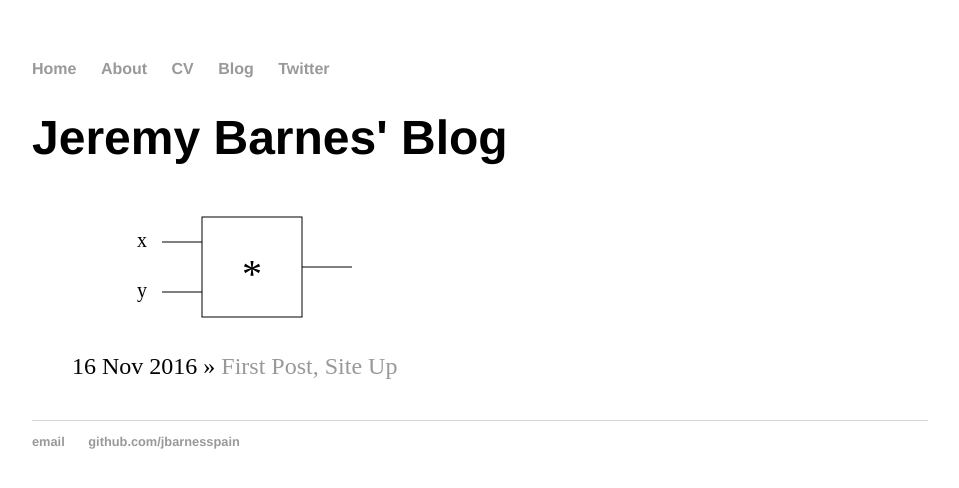
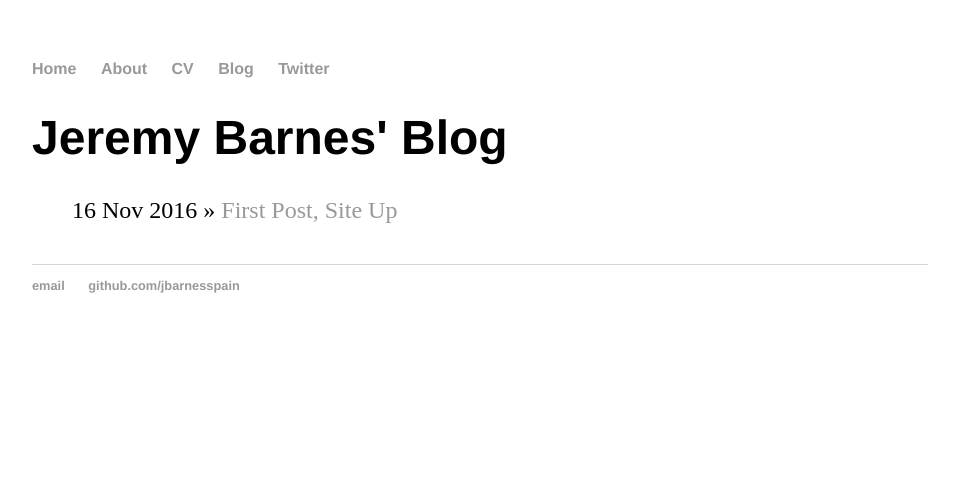
Before and after one commit to jerbarnes/jbarnesspain.github.io, a Jekyll site: the page built from blog/index.html, in a window 1280 px wide. Shown: the top 488 px of the page, without its empty margins (160-1119 px from the left). Built offline with Jekyll 4.4.1, drawn with Linux system fonts in a browser that asks for light colours.

Commit message:
Update index.html

```diff
--- a/blog/index.html
+++ b/blog/index.html
@@ -14,18 +14,6 @@ title: Jeremy Barnes' Blog
 	<h1>{{ page.title }}</h1>
 	<ul class="posts">
 
-<div class="svgdiv">
-<svg width="400" height="150">
-  <rect x="130" y="20" width="100" height="100" stroke="black" stroke-width="1" fill="white" />
-  <line x1="90" y1="45" x2="130" y2="45" stroke="black" stroke-width="1" />
-  <line x1="90" y1="95" x2="130" y2="95" stroke="black" stroke-width="1" />
-  <text x="70" y="50" fill="black" text-anchor="middle" font-size="20px">x</text>
-  <text x="70" y="100" fill="black" text-anchor="middle" font-size="20px">y</text>
-
-  <text x="180" y="90" fill="black" text-anchor="middle" font-size="40px">*</text>
-  <line x1="230" y1="70" x2="280" y2="70" stroke="black" stroke-width="1" />
-</svg>
-</div>
 
 	  {% for post in site.posts %}
 	    <li><span>{{ post.date | date_to_string }}</span> » <a href="{{ post.url }}" title="{{ post.title }}">{{ post.title }}</a></li>
```
